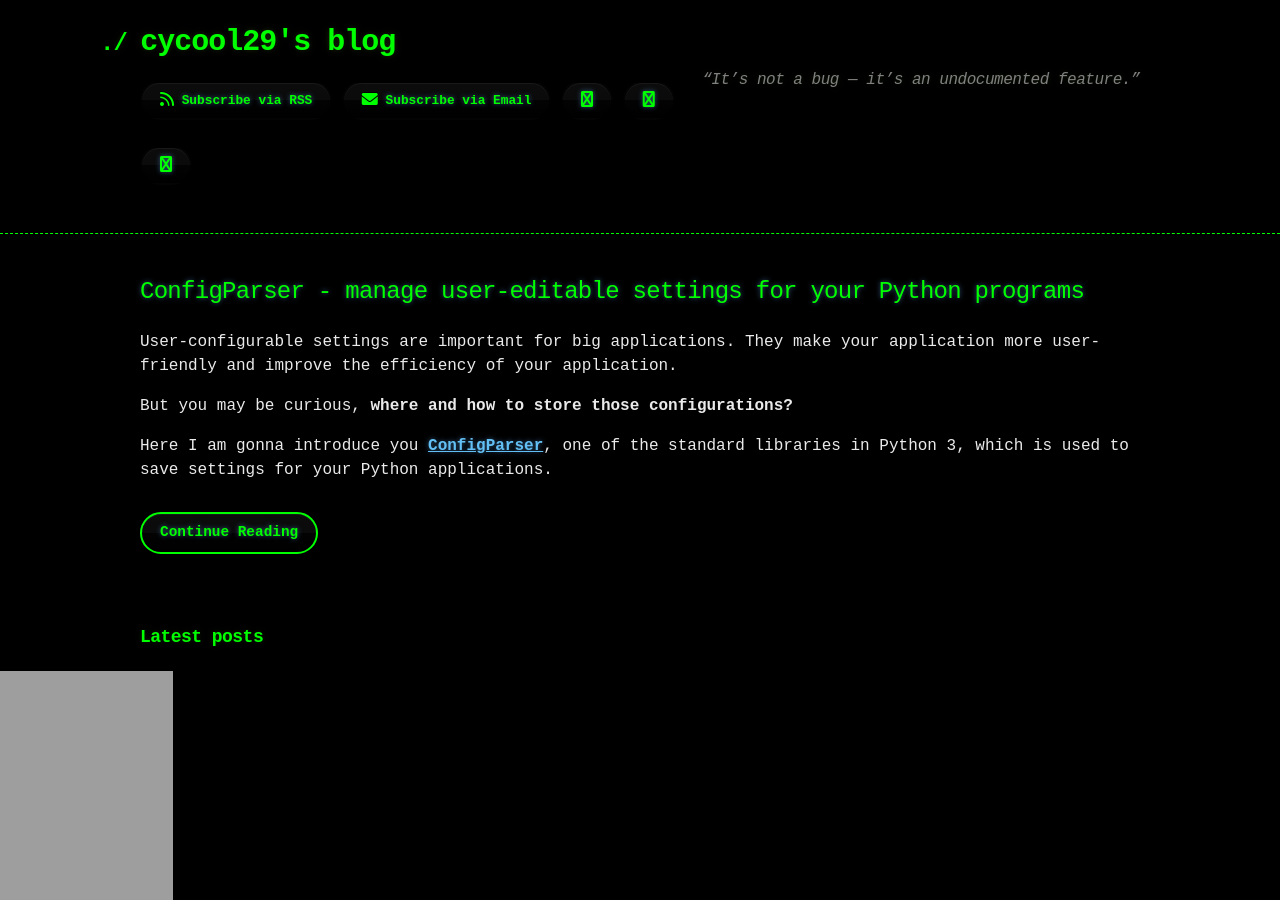
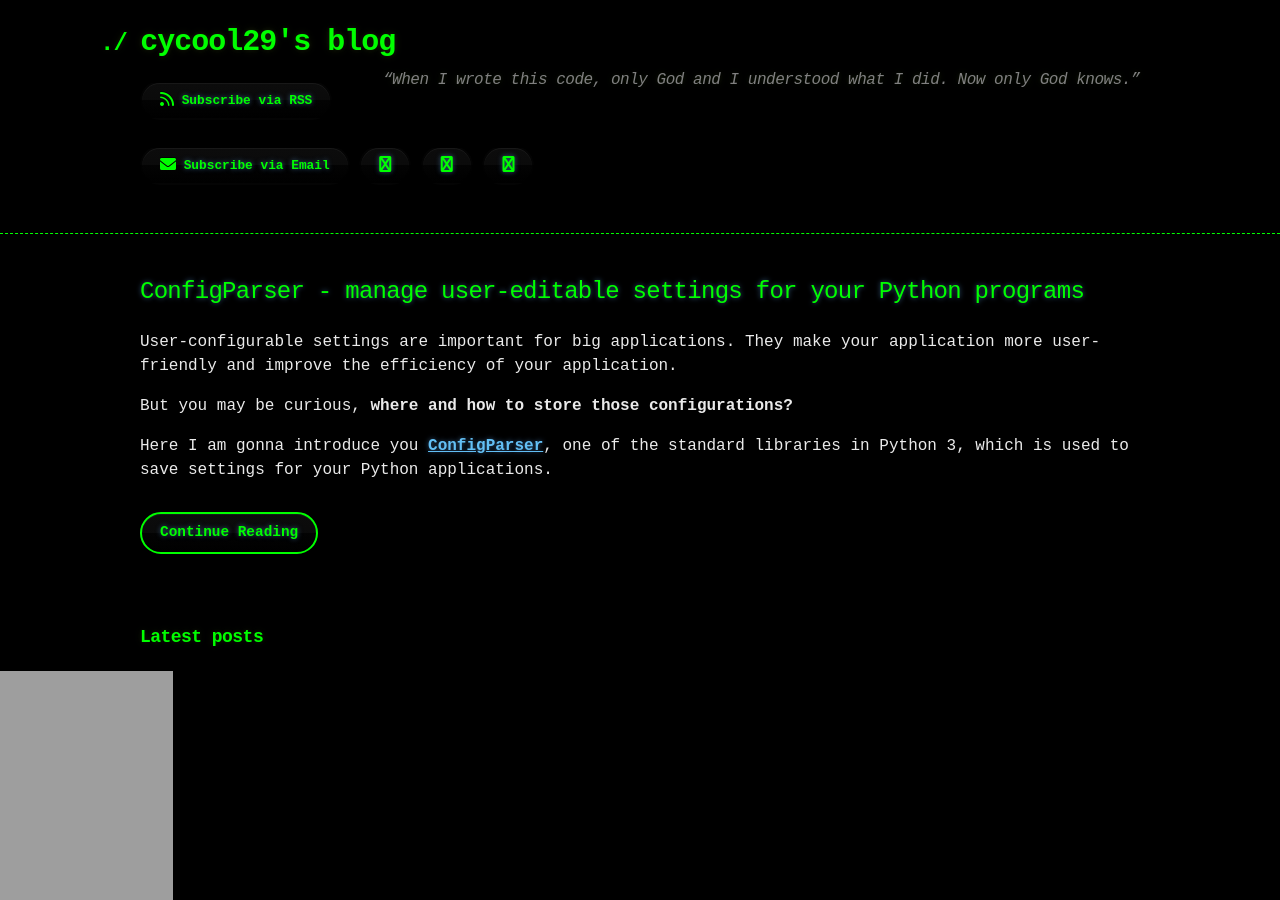
Before and after one commit to cycool29/cycool29.github.io, a Jekyll site: the page built from index.md, in a window 1280 px wide and 900 px high. Built offline with Jekyll 4.4.1, drawn with Linux system fonts in a browser that asks for light colours; a style sheet for code colours, icons or effects is not loaded.

Commit message:
Update quotes

```diff
--- a/_config.yml
+++ b/_config.yml
@@ -1,5 +1,5 @@
 title: cycool29's blog
-description: "“It’s not a bug — it’s an undocumented feature.” "
+description: "“When I wrote this code, only God and I understood what I did. Now only God knows.” "
 bio: A high school student. Intermediate in Python, Git, Bash. Learning JavaScript. He/Him. "
 author: cycool29
 url: https://cycool29.github.io
```
